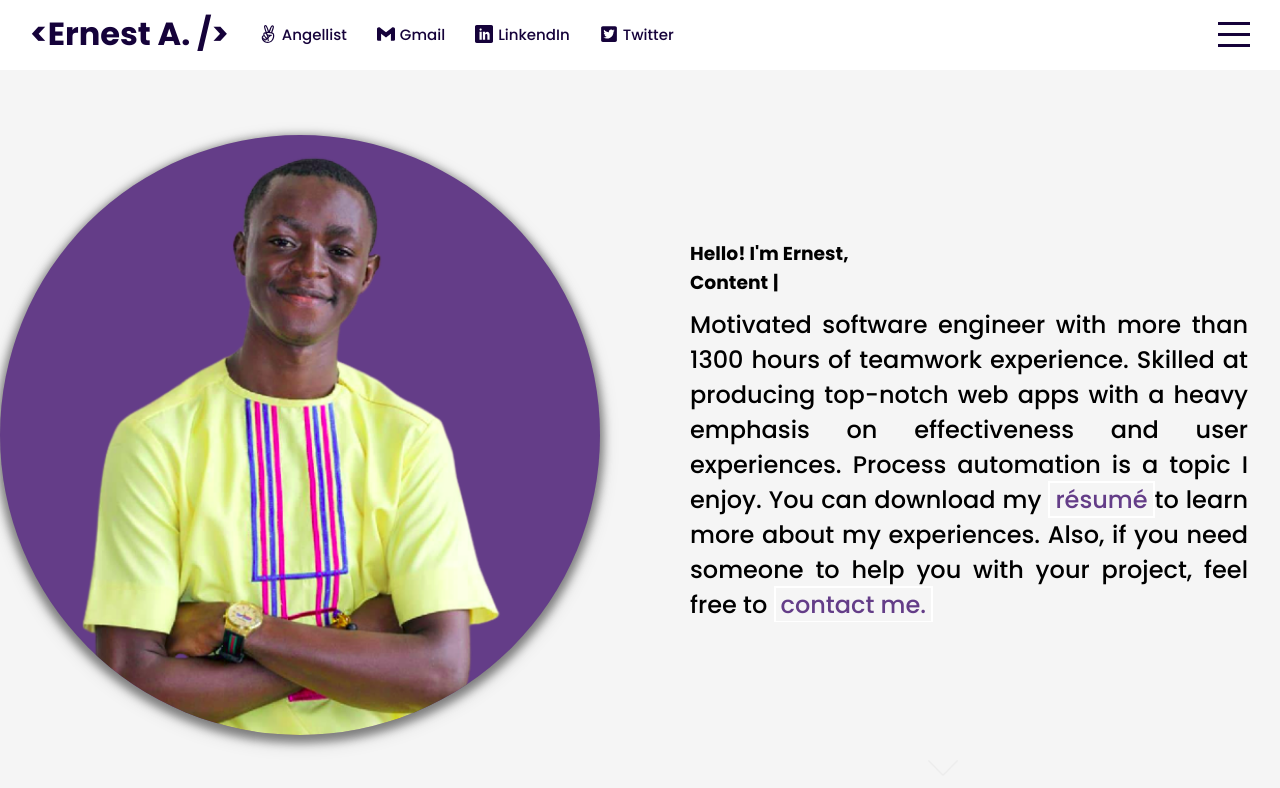
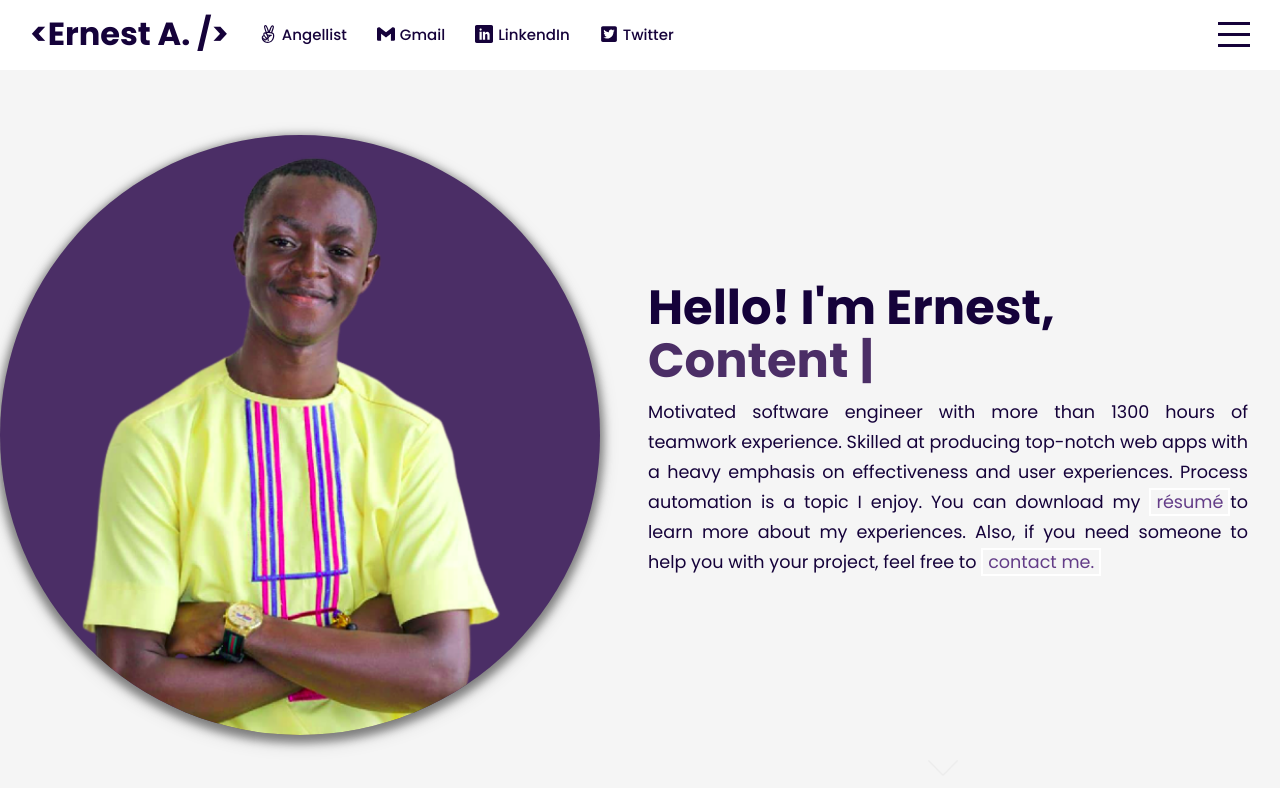
Before and after one commit to principlebrothers/Portfolio, a React (Vite) app: page / in a window 1280 px wide. Shown: the top 788 px of the page. Built offline with nearby package versions, Linux system fonts and the light colour scheme.

Commit message:
Update Intro.scss

```diff
--- a/src/components/intro/Intro.scss
+++ b/src/components/intro/Intro.scss
@@ -20,6 +20,7 @@
     justify-content: center;
 
     @include mobile {
+      flex: 0.6;
       width: 100%;
       height: 100%;
       display: unset;
@@ -43,7 +44,7 @@
     }
 
     .wrapper {
-      padding-left: 50px;
+      padding-left: 8px;
       display: flex;
       flex-direction: column;
       justify-content: center;
@@ -54,20 +55,17 @@
       }
 
       p {
-        font-size: 1.5rem;
+        font-size: 1.1rem;
         margin: 10px 0;
         padding-right: 2rem;
-        font-weight: 500;
         text-align: justify;
+        line-height: 1.7;
+        color: $primaryColor;
 
         @include mobile {
-          font-size: 1rem;
-          padding: 1.3rem;
-          text-align: justify;
-        }
-
-        @include mobile {
-          font-size: 1rem;
+          font-size: 0.9rem;
+          padding: 0.2rem 1rem;
+          text-align: center;
         }
 
         a {
@@ -77,42 +75,43 @@
           text-decoration: none;
           color: $btn-color;
           cursor: pointer;
-          transition: all 0.5s ease;
-        }
+          transition: all 0.3s ease;
 
-        &:hover {
-          a {
+          &:hover {
             color: $btn-color;
             background-color: $secondaryColor;
             border: 2px solid $btn-color;
-            box-shadow:
-              0 2px 4px 2px rgba(0, 0, 0, 0.4),
+            box-shadow: 0 2px 4px 2px rgba(0, 0, 0, 0.4),
               0 6px 20px 0 rgba(0, 0, 0, 0.19);
           }
-        }
 
-        &:active {
-          a {
+          &:active {
             color: $secondaryColor;
             background-color: $btn-color;
             border: 2px solid $secondaryColor;
-            box-shadow:
-              0 2px 4px 2px rgba(0, 0, 0, 0.4),
+            box-shadow: 0 2px 4px 2px rgba(0, 0, 0, 0.4),
               0 6px 20px 0 rgba(0, 0, 0, 0.19);
           }
         }
       }
 
-      h2 {
-        font-size: 2rem;
+      h1 {
+        font-size: 3rem;
+        line-height: 1.1;
+        color: $primaryColor;
+
+        @include mobile {
+          display: flex;
+          flex-direction: column;
+          align-items: center;
+          justify-content: center;
+          padding-top: 1rem;
+          font-size: 1.7rem;
+        }
 
         span {
           font-size: inherit;
-          color: $btn-color;
-
-          @include mobile {
-            font-size: 1.5rem;
-          }
+          color: #4b2e66;
         }
       }
     }
@@ -126,26 +125,26 @@
     overflow: hidden;
 
     @include mobile {
+      flex: 0.4;
       width: 100%;
-      top: -20%;
+      bottom: 0;
       position: relative;
     }
 
     .img__container {
       width: 600px;
       height: 600px;
-      background-color: $btn-color;
+      background-color: #4b2e66;
       display: flex;
       justify-content: center;
       align-items: center;
       border-radius: 50%;
-      box-shadow:
-        0 4px 8px 4px rgba(0, 0, 0, 0.4),
+      box-shadow: 0 4px 8px 4px rgba(0, 0, 0, 0.4),
         0 6px 20px 0 rgba(0, 0, 0, 0.19);
 
       @include mobile {
-        width: 60%;
-        height: 100%;
+        width: 80%;
+        height: 450px;
         position: absolute;
         top: 92%;
         left: 50%;
@@ -153,8 +152,8 @@
       }
 
       @include mobileTwo {
-        width: 70%;
-        height: 90%;
+        width: 100%;
+        height: 400px;
       }
 
       img {
```
